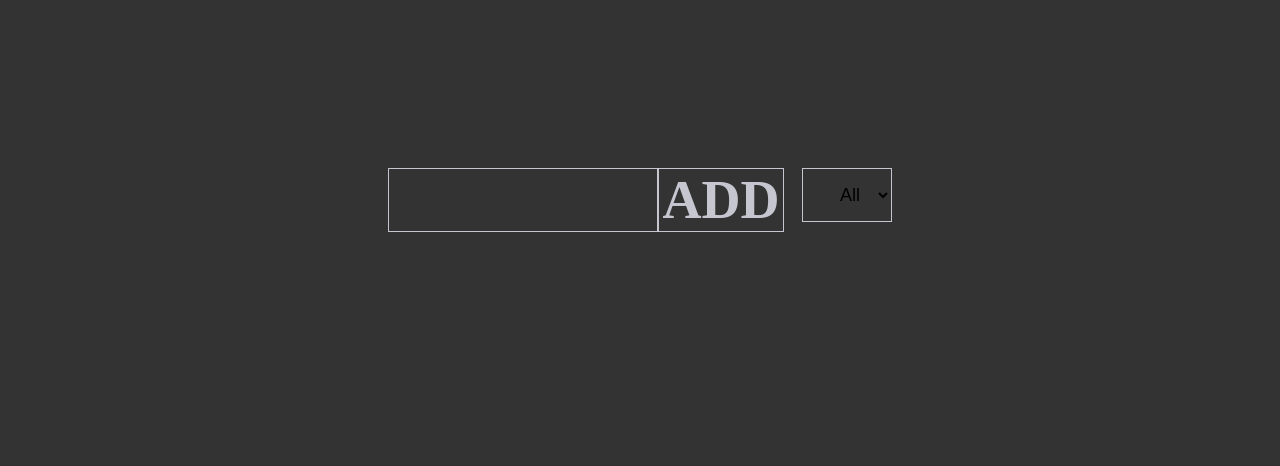
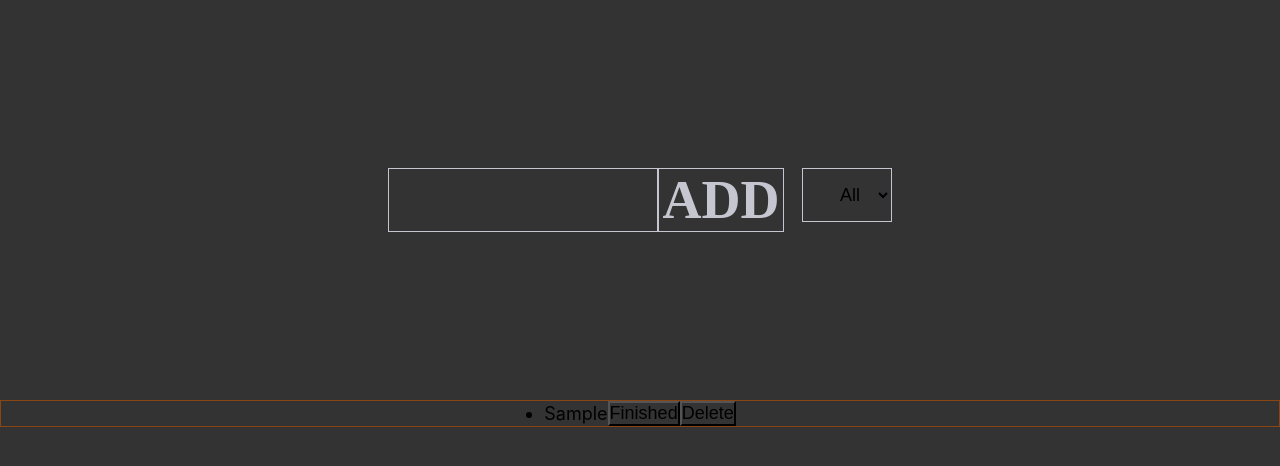
Before and after one commit to Gregory-Alexander-Bertrand/React-todo-list, a React (Create React App) app: page / in a window 1280 px wide. Both pictures are taken after typing "Sample" into the empty fields and a click on the button "ADD". Shown: the top 466 px of the page. Built offline with nearby package versions, Linux system fonts and the light colour scheme; a web font is replaced by a local one.

Commit message:
basic set up complete

```diff
--- a/src/App.css
+++ b/src/App.css
@@ -65,3 +65,11 @@ form {
 .todo-form-filter:focus {
     background-color: #c5c6d0;
 }
+
+.todo {
+    border: 1px solid saddlebrown;
+    display: flex;
+    align-items: center;
+    justify-content: center;
+
+}
--- a/src/App.js
+++ b/src/App.js
@@ -12,7 +12,7 @@ function App() {
     inputText={inputText}
     setTodos={setTodos}
     setInputText={setInputText}/>
-    <TodoList />
+    <TodoList todos={todos} />
     </div>
   );
 }
--- /dev/null
+++ b/src/components/Todo.js
@@ -0,0 +1,13 @@
+import React from 'react'
+
+const Todo = ({ text }) => {
+    return (
+        <div className="todo">
+            <li className="todo-item">{text}</li>
+            <button className="todo-btn">Finished</button>
+            <button className="todo-btn-2">Delete</button>
+        </div>
+    )
+}
+
+export default Todo
--- a/src/components/TodoList.js
+++ b/src/components/TodoList.js
@@ -1,10 +1,16 @@
-import React from 'react'
+import React from 'react';
+import Todo from './Todo'
 
-const TodoList = () => {
+const TodoList = ({ todos }) => {
+
     return (
         <div className="todo-list">
             <div className="todo-list-container">
-                <ul className="todo-list-container-list"></ul>
+                <ul className="todo-list-container-list">
+                    {todos.map(todo => (
+                        <Todo text={todo.text} id={todo.id}/>
+                    ))}
+                </ul>
             </div>
         </div>
     )
```
